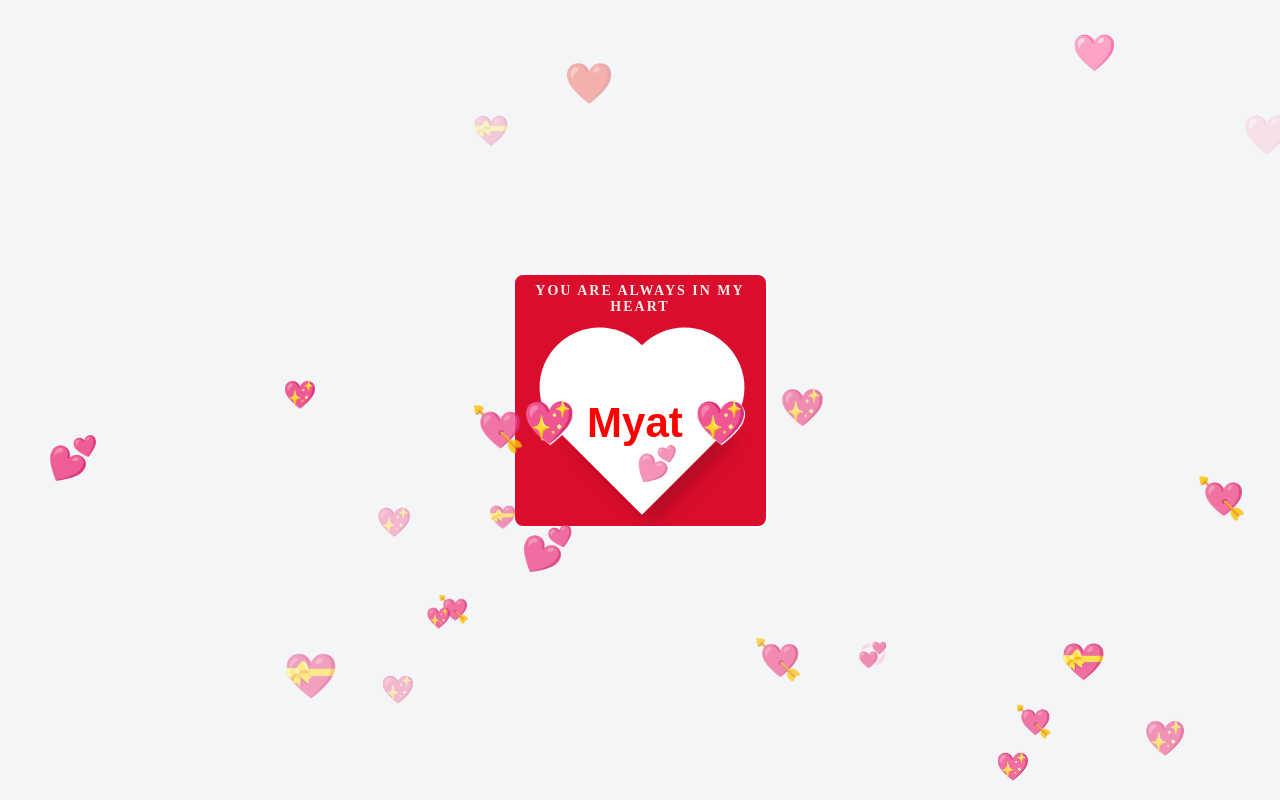
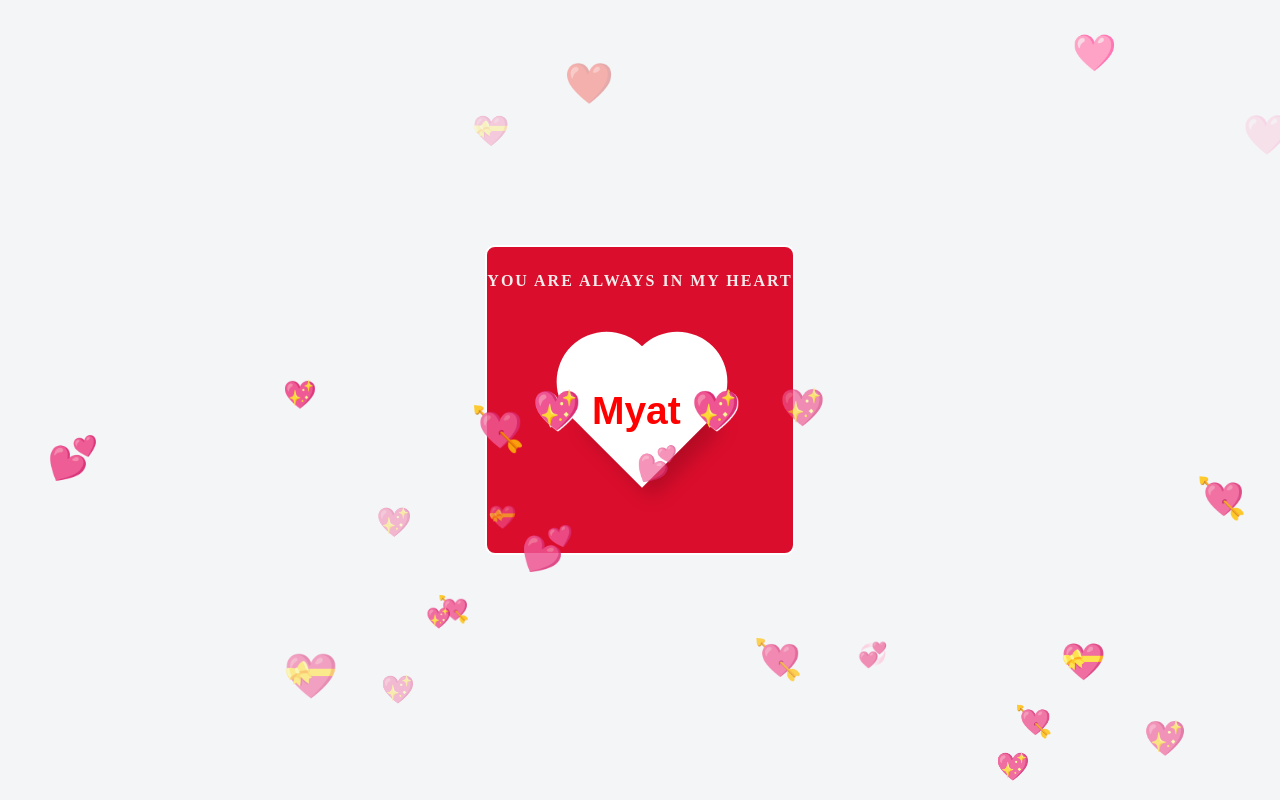
Before and after one commit to jfrok99-collab/h, a plain HTML site: page index.html in a window 1280 px wide. Shown: the top 800 px of the page. Drawn offline with Linux system fonts and the light colour scheme; a web font is replaced by a local one.

Commit message:
index.html

```diff
--- a/index.html
+++ b/index.html
@@ -26,8 +26,8 @@
 
         /* MAIN CARD */
         .card {
-            width: 255px;
-            height: 255px;
+            width: 310px;
+            height: 310px;
             border: 2px solid white;
             position: relative;
             background: #db0d2c;
@@ -35,78 +35,71 @@
             border-radius: 10px;
         }
 
-        /* TOP TEXT */
+        /* TOP TEXT (LOWER + BIGGER) */
         .top-text {
             position: absolute;
-            top: 8px;
+            top: 25px;
+            /* moved a little down */
             width: 100%;
             text-align: center;
             color: rgb(245, 236, 236);
-            font-size: 14px;
+            font-size: 16px;
+            /* a little bigger */
             font-weight: bold;
             letter-spacing: 2px;
             text-transform: uppercase;
+            white-space: nowrap;
             z-index: 10;
         }
 
-        /* BIG HEART */
+        /* HEART (UNCHANGED SIZE) */
         .big-heart {
             position: absolute;
-            width: 120px;
-            height: 120px;
+            width: 100px;
+            height: 100px;
             background: white;
-            top: 95px;
-            left: 67px;
+            top: 120px;
+            left: 105px;
             transform: rotate(-45deg);
             box-shadow: 0 15px 20px rgba(0, 0, 0, 0.18);
         }
 
-        /* HEART SHAPES */
         .big-heart::before,
         .big-heart::after {
             content: "";
             position: absolute;
-            width: 120px;
-            height: 120px;
+            width: 100px;
+            height: 100px;
             background: white;
             border-radius: 50%;
+            z-index: 1;
         }
 
         .big-heart::before {
-            top: -60px;
+            top: -50px;
             left: 0;
         }
 
         .big-heart::after {
             top: 0;
-            left: 60px;
+            left: 50px;
         }
 
-        /* NAME TEXT FIXED */
+        /* NAME */
         .name {
             position: absolute;
             top: 42%;
-            /* ⬅ moved slightly up */
             left: 50%;
             transform: translate(-50%, -50%) rotate(45deg);
 
             color: red;
-            font-size: 28px;
+            font-size: 26px;
             font-weight: 900;
-            /* ⬅ bold */
             font-family: "Padauk", sans-serif;
 
             white-space: nowrap;
             z-index: 50;
-            /* ⬅ always above fade */
-
             text-shadow: 1px 1px 0 white;
-        }
-
-        /* REMOVE COVER ISSUE (FADE FIX) */
-        .big-heart::before,
-        .big-heart::after {
-            z-index: 1;
         }
 
         /* FLYING HEARTS */
@@ -117,7 +110,6 @@
             opacity: 0.85;
         }
 
-        /* ANIMATIONS */
         @keyframes fly1 {
             from {
                 transform: translate(-200px, -200px);
@@ -173,16 +165,13 @@
     <div class="card">
 
         <div class="top-text">
-            YOU ARE ALWAYS IN MY<br>
-            HEART
+            YOU ARE ALWAYS IN MY HEART
         </div>
 
         <div class="big-heart">
-
             <div class="name">
                 <h2>💖 Myat 💖</h2>
             </div>
-
         </div>
 
     </div>
@@ -193,7 +182,6 @@
         const animations = ["fly1", "fly2", "fly3", "fly4"];
 
         function createHeart() {
-
             const heart = document.createElement("div");
             heart.classList.add("flying-heart");
 
@@ -203,7 +191,8 @@
             heart.style.left = Math.random() * 100 + "vw";
             heart.style.top = Math.random() * 100 + "vh";
 
-            heart.style.animation = animations[Math.floor(Math.random() * animations.length)] +
+            heart.style.animation =
+                animations[Math.floor(Math.random() * animations.length)] +
                 " " + (4 + Math.random() * 5) + "s linear";
 
             document.body.appendChild(heart);
@@ -211,10 +200,7 @@
             setTimeout(() => heart.remove(), 9000);
         }
 
-        /* fast start */
         for (let i = 0; i < 35; i++) createHeart();
-
-        /* continuous */
         setInterval(createHeart, 120);
 
     </script>
```
